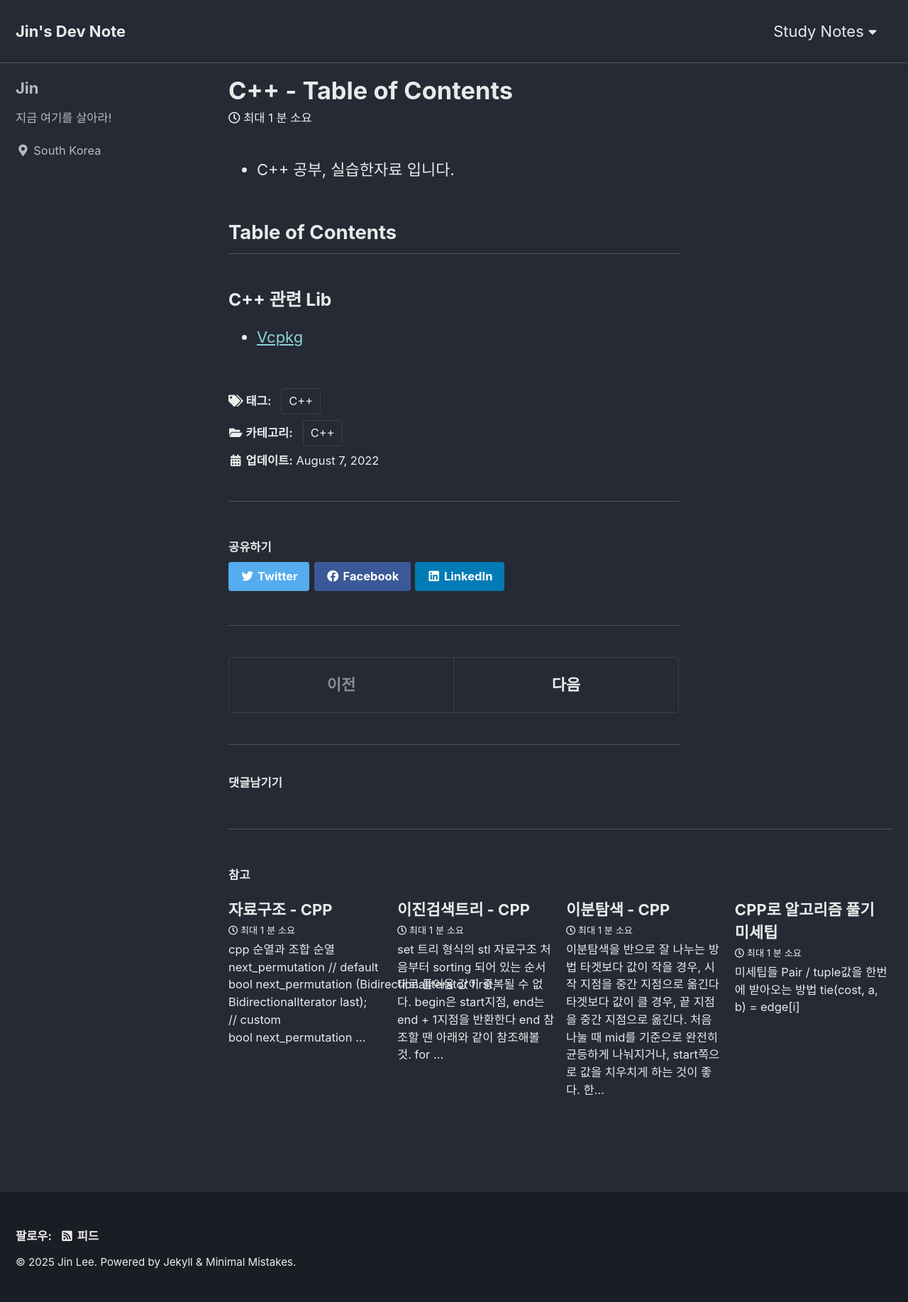
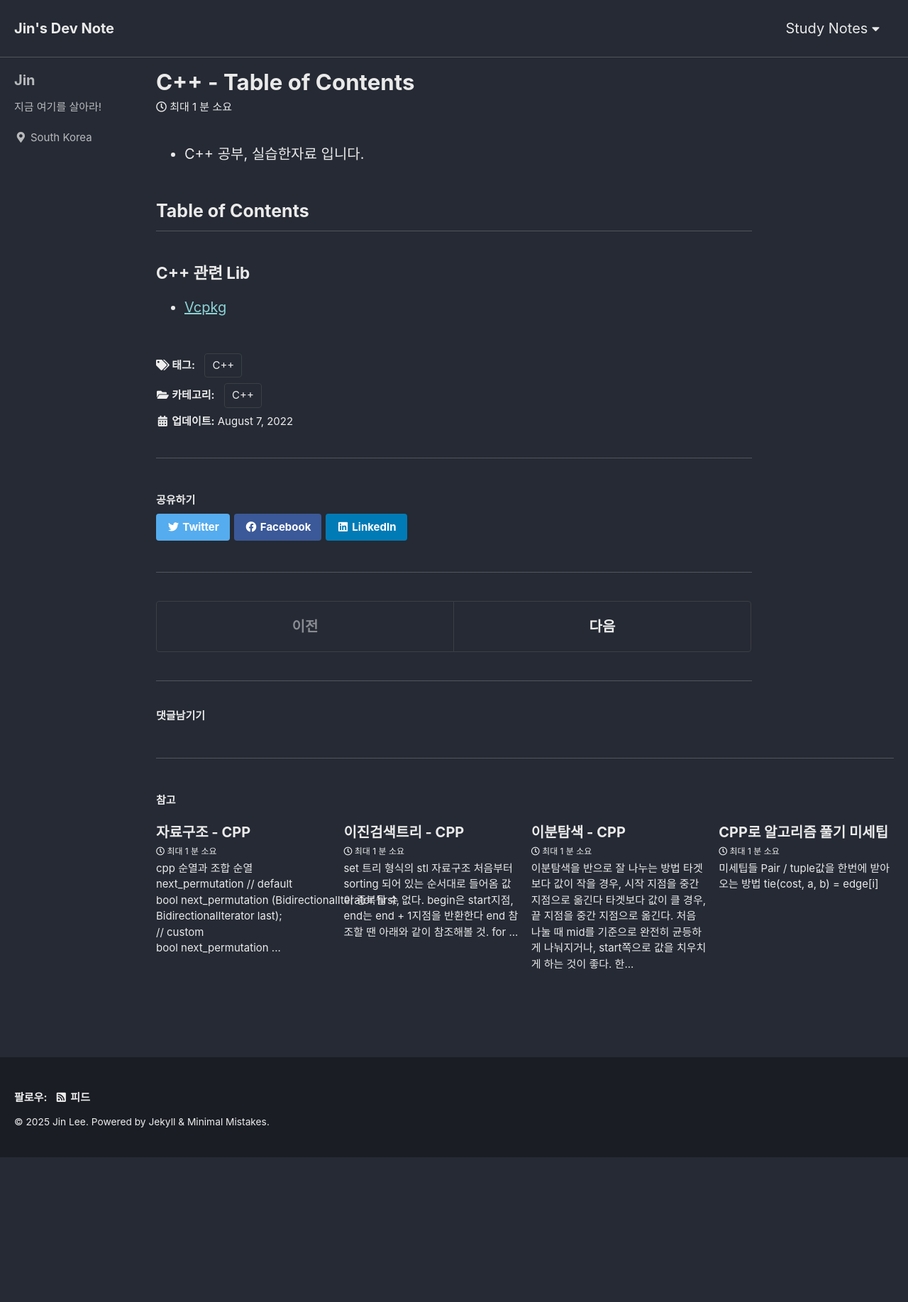
Before and after one commit to JinLee-Dev/JinLee-Dev.github.io, a Jekyll site: the page built from _posts/C++/22-08-07-C++_Content.md, in a window 1280 px wide. Shown: the whole page at 71% size. Built offline with Jekyll 4.4.1, drawn with Linux system fonts in a browser that asks for light colours; cached includes are drawn as plain includes; comment, search, counter and statistics services are not loaded; after the commit the page ends 1631 px from its top, so only the background shows below that.

Commit message:
Change the font size, horizontal size

```diff
--- a/_sass/minimal-mistakes/_variables.scss
+++ b/_sass/minimal-mistakes/_variables.scss
@@ -6,7 +6,7 @@
    Typography
    ========================================================================== */
 
-$doc-font-size: 16 !default;
+$doc-font-size: 12 !default;
 
 /* paragraph indention */
 $paragraph-indent: false !default; // true, false (default)
@@ -148,7 +148,7 @@ $small: 600px !default;
 $medium: 768px !default;
 $medium-wide: 900px !default;
 $large: 1024px !default;
-$x-large: 1280px !default;
+$x-large: 1440px !default;
 $max-width: $x-large !default;
 
 /*
```
